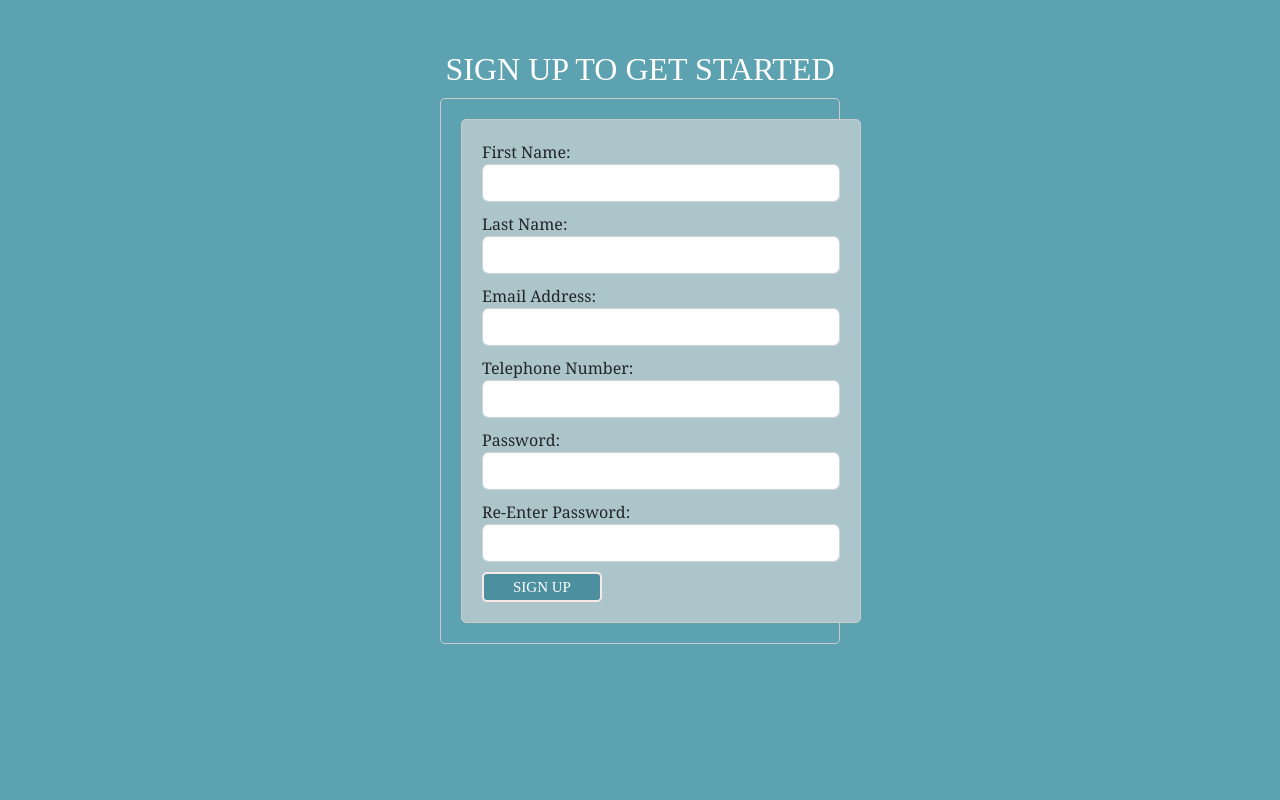
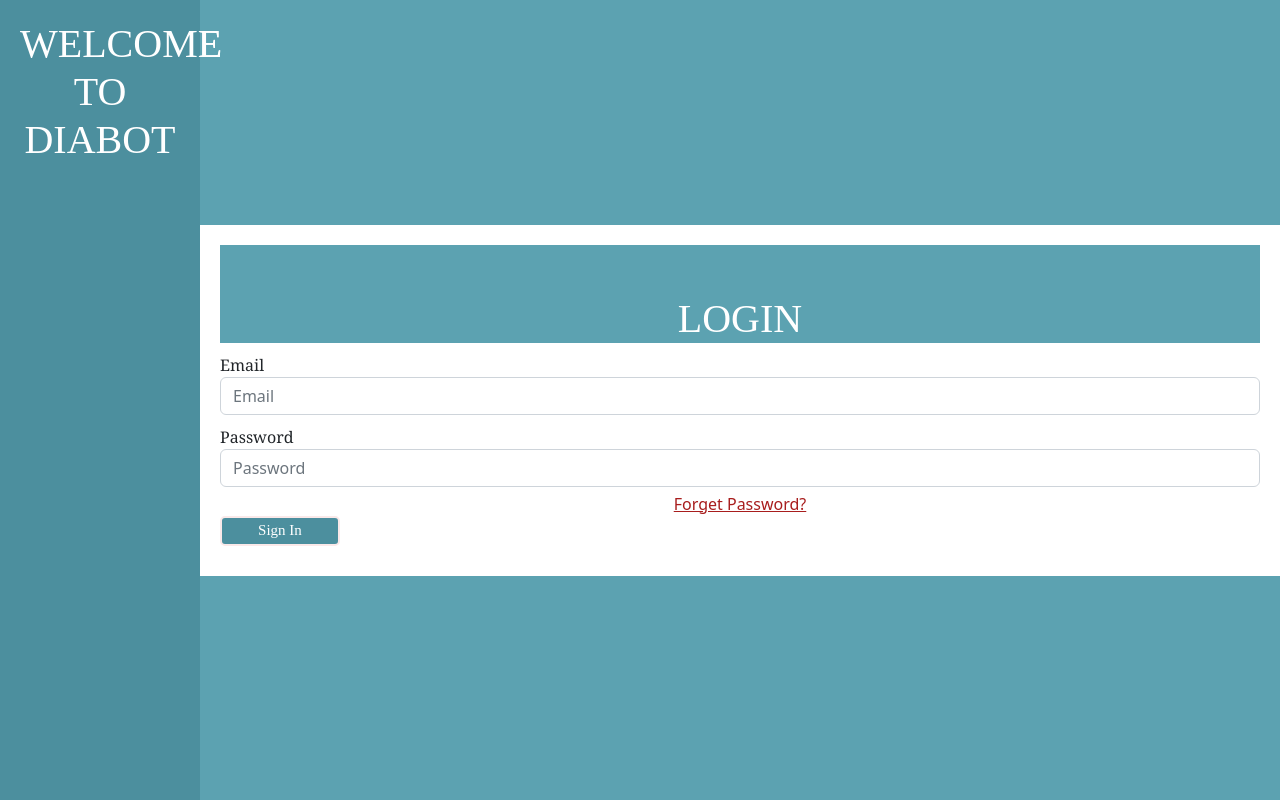
Before and after one commit to walters-skn/COMP3901-Capstone, a Vue app: page /#/login in a window 1280 px wide. Shown: the top 800 px of the page. Built offline with nearby package versions, Linux system fonts and the light colour scheme.

Commit message:
LoginPage (not finished)

```diff
--- a/src/App.vue
+++ b/src/App.vue
@@ -2,9 +2,9 @@
   <div id ="app">
 
     <!-- <NavBar/> -->
-    <!-- <LoginPage/> -->
+    <LoginPage/>
     <!-- <HomePage/> -->
-    <RegisterPage/>
+    <!-- <RegisterPage/> -->
 
     <div class="auth-wrapper">
       <div class ="auth-inner">
@@ -19,16 +19,16 @@
 
 // import NavBar from './components/NavBar.vue'
 // import HomePage from './components/HomePage.vue'
-// import LoginPage from './components/LoginPage.vue'
-import RegisterPage from './components/RegisterPage.vue';
+import LoginPage from './components/LoginPage.vue'
+// import RegisterPage from './components/RegisterPage.vue';
 
 export default{
   name: 'App',
   components:{
     // NavBar
     // HomePage,
-    // LoginPage
-    RegisterPage
+    LoginPage
+    // RegisterPage
   }
 }
 </script>
--- a/src/components/LoginPage.vue
+++ b/src/components/LoginPage.vue
@@ -1,28 +1,113 @@
 <template>
-    <h1> Login </h1>
+    <div class="page-container">
+      <div class="side-menu">
+        <h1 class="diabot">WELCOME TO DIABOT</h1>
+      </div>
+
+      <div class="content-container">
+        <h1 class="title">LOGIN</h1>
 
         <form>
           <div class="form-group">
-            <label> Email </label>
-            <input type="email" class="form-control" placeholder="Email"/>
+            <label>Email</label>
+            <input type="email" class="form-control" placeholder="Email" />
           </div>
 
-        <div class="form-group">
-            <label> Password </label>
-            <input type="password" class="form-control" placeholder="Password"/>
+          <div class="loginform-group">
+            <label>Password</label>
+            <input type="password" class="form-control" placeholder="Password" />
           </div>
 
-        <button class="btn btn-primary btn-block"> Sign In</button>
-        <button class="btn btn-primary btn-block"> Dont Have An Account? Create Account</button>
-        <button class="btn btn-primary btn-block"> Forget Password </button>
+          <div class="link-group">
+            <a class="link" @click="forgotPassword">Forget Password?</a>
+          </div>
 
+          <div class="submit-group">
+            <button class="btn btn-primary btn-block">Sign In</button>
+          </div>
         </form>
+      </div>
+    </div>
   </template>
 
   <script>
+  export default {
+    name: 'LoginPage',
+    methods: {
+      forgotPassword() {
+        //Handle create account click
+        console.log('Forgot password clicked');
+      },
+    },
+  };
+  </script>
 
-export default{
-    name: 'LoginPage',
+  <style>
+  .page-container {
+    display: flex;
+    justify-content: center;
+    align-items: center;
+    min-height: 100vh;
+    /* background-color: #5CA2B1; */
   }
 
-</script>
+  .side-menu {
+    position: absolute;
+    left: 0;
+    top: 0;
+    bottom: 0;
+    width: 200px;
+    padding: 20px;
+    background-color: #4C8F9E;
+    color: white;
+    font-family: 'Times New Roman', Times, serif;
+  }
+
+  .content-container {
+    flex: 1;
+    padding: 20px;
+    background-color: white;
+    margin-left: 200px;
+  }
+
+  .title {
+    text-align: center;
+    margin-bottom: 20px;
+    background-color: white;
+  }
+
+  .form-group {
+    margin-bottom: 10px;
+  }
+
+  .btn {
+    display: block;
+    margin-bottom: 10px;
+  }
+
+  .link-group {
+    text-align: center;
+  }
+
+  .link {
+    margin: 5px;
+    color: rgb(168, 29, 29);
+    cursor: pointer;
+    text-align: left;
+  }
+
+  .loginform-group {
+    margin-bottom: 5px;
+  }
+
+  .submit-group {
+    display: flex;
+    justify-content: center;
+    align-items: center;
+  }
+
+  .diabot {
+    text-align: center;
+    margin: auto;
+  }
+  </style>
--- a/src/components/RegisterPage.vue
+++ b/src/components/RegisterPage.vue
@@ -1,7 +1,7 @@
 <template>
 <div class="page-container">
 
-    <title> Registration Page </title>
+    <!-- <title> Registration Page </title> -->
     <h2 class = "title"> SIGN UP TO GET STARTED </h2>
 
         <form @submit.prevent="handleSubmit">
```
Lines whose indentation alone changed are shown as unchanged.
